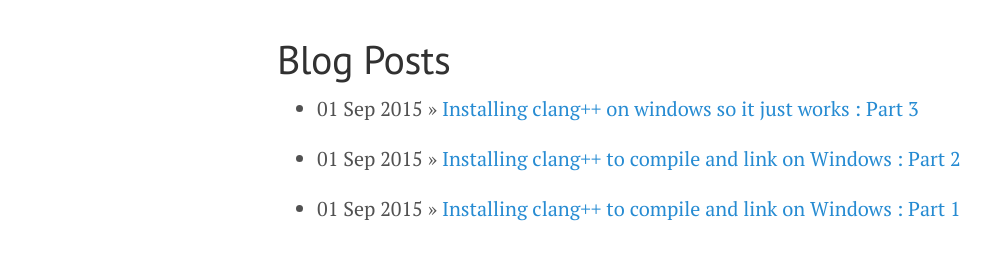
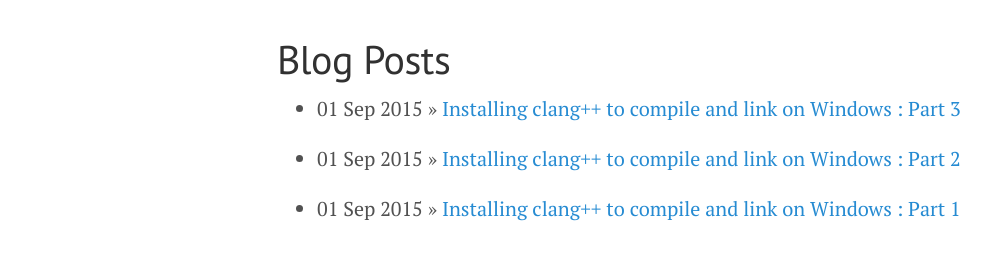
Before and after one commit to JohannesMP/com.johannesmp.blog, a Jekyll site: the page built from archive.md, in a window 1280 px wide. Shown: the part 175-435 px from the top of the page, without its empty margins (3-994 px from the left). Built offline with Jekyll 4.4.1, drawn with Linux system fonts in a browser that asks for light colours; nearby versions of some CDN libraries; Markdown is read by kramdown in place of the engine named in the settings.

Commit message:
Update 2015-09-01-installing-clang-on-windows-pt3.md

```diff
--- a/_posts/2015-09-01-installing-clang-on-windows-pt3.md
+++ b/_posts/2015-09-01-installing-clang-on-windows-pt3.md
@@ -1,6 +1,6 @@
 ---
 layout: post
-title: "Installing clang++ on windows so it just works : Part 3"
+title: "Installing clang++ to compile and link on Windows : Part 3"
 published: true
 ---
 
```
